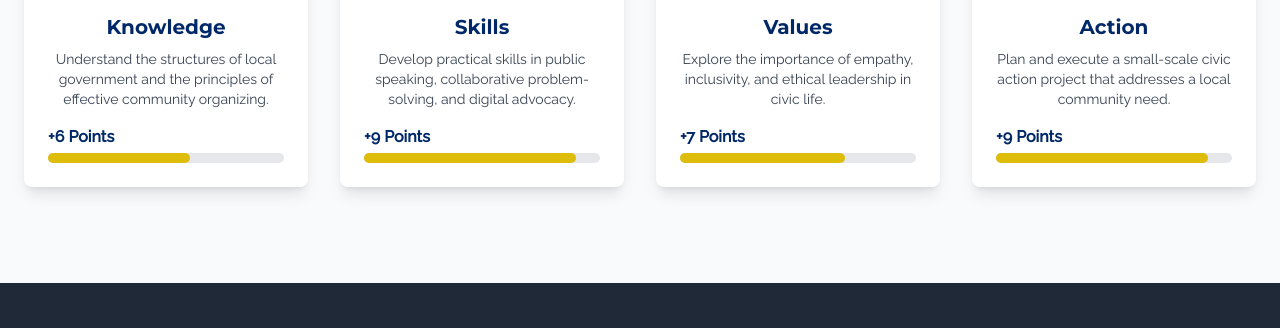
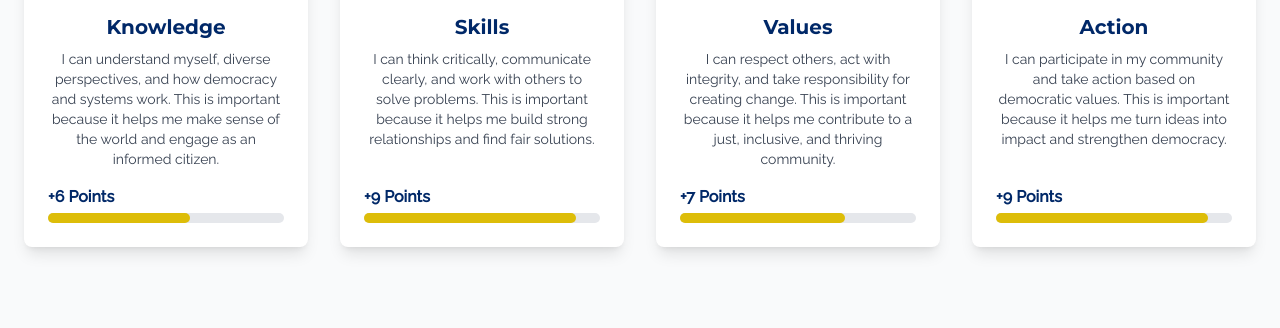
Before and after one commit to stephenflaaen/stephenflaaen.github.io, a plain HTML site: page partnerprogram_cs.html in a window 1280 px wide. Shown: the part 1678-2006 px from the top of the page. Drawn offline with nearby package versions, Linux system fonts and the light colour scheme.

Commit message:
feat: :lipstick: Update copy on program pages to match the K/S/V/A copy on main page.

```diff
--- a/partnerprogram_cs.html
+++ b/partnerprogram_cs.html
@@ -160,7 +160,7 @@
                             <svg xmlns="http://www.w3.org/2000/svg" class="h-12 w-12 text-brand-yellow" fill="none" viewBox="0 0 24 24" stroke="currentColor" stroke-width="2"><path stroke-linecap="round" stroke-linejoin="round" d="M12 6.253v13m0-13C10.832 5.477 9.246 5 7.5 5S4.168 5.477 3 6.253v13C4.168 18.477 5.754 18 7.5 18s3.332.477 4.5 1.253m0-13C13.168 5.477 14.754 5 16.5 5c1.747 0 3.332.477 4.5 1.253v13C19.832 18.477 18.246 18 16.5 18c-1.746 0-3.332.477-4.5 1.253" /></svg>
                         </div>
                         <h3 class="text-xl font-bold font-montserrat text-brand-blue dark:text-white mb-2">Knowledge</h3>
-                        <p class="text-sm mb-4">Understand the structures of local government and the principles of effective community organizing.</p>
+                        <p class="text-sm mb-4">I can understand myself, diverse perspectives, and how democracy and systems work. This is important because it helps me make sense of the world and engage as an informed citizen.</p>
                     </div>
                     <div class="mt-auto">
                         <div class="flex justify-between items-end mb-1">
@@ -178,7 +178,7 @@
                             <svg xmlns="http://www.w3.org/2000/svg" class="h-12 w-12 text-brand-yellow" fill="none" viewBox="0 0 24 24" stroke="currentColor" stroke-width="2"><path stroke-linecap="round" stroke-linejoin="round" d="M11.049 2.927c.3-.921 1.603-.921 1.902 0l1.519 4.674a1 1 0 00.95.69h4.915c.969 0 1.371 1.24.588 1.81l-3.976 2.888a1 1 0 00-.363 1.118l1.518 4.674c.3.922-.755 1.688-1.538 1.118l-3.976-2.888a1 1 0 00-1.176 0l-3.976 2.888c-.783.57-1.838-.196-1.538-1.118l1.518-4.674a1 1 0 00-.363-1.118l-3.976-2.888c-.783-.57-.38-1.81.588-1.81h4.914a1 1 0 00.951-.69l1.519-4.674z" /></svg>
                         </div>
                         <h3 class="text-xl font-bold font-montserrat text-brand-blue dark:text-white mb-2">Skills</h3>
-                        <p class="text-sm mb-4">Develop practical skills in public speaking, collaborative problem-solving, and digital advocacy.</p>
+                        <p class="text-sm mb-4">I can think critically, communicate clearly, and work with others to solve problems. This is important because it helps me build strong relationships and find fair solutions.</p>
                     </div>
                      <div class="mt-auto">
                         <div class="flex justify-between items-end mb-1">
@@ -196,7 +196,7 @@
                             <svg xmlns="http://www.w3.org/2000/svg" class="h-12 w-12 text-brand-yellow" fill="none" viewBox="0 0 24 24" stroke="currentColor" stroke-width="2"><path stroke-linecap="round" stroke-linejoin="round" d="M4.318 6.318a4.5 4.5 0 000 6.364L12 20.364l7.682-7.682a4.5 4.5 0 00-6.364-6.364L12 7.636l-1.318-1.318a4.5 4.5 0 00-6.364 0z" /></svg>
                         </div>
                         <h3 class="text-xl font-bold font-montserrat text-brand-blue dark:text-white mb-2">Values</h3>
-                        <p class="text-sm mb-4">Explore the importance of empathy, inclusivity, and ethical leadership in civic life.</p>
+                        <p class="text-sm mb-4">I can respect others, act with integrity, and take responsibility for creating change. This is important because it helps me contribute to a just, inclusive, and thriving community.</p>
                     </div>
                      <div class="mt-auto">
                         <div class="flex justify-between items-end mb-1">
@@ -214,7 +214,7 @@
                             <svg xmlns="http://www.w3.org/2000/svg" class="h-12 w-12 text-brand-yellow" fill="none" viewBox="0 0 24 24" stroke="currentColor" stroke-width="2"><path stroke-linecap="round" stroke-linejoin="round" d="M13 10V3L4 14h7v7l9-11h-7z" /></svg>
                         </div>
                         <h3 class="text-xl font-bold font-montserrat text-brand-blue dark:text-white mb-2">Action</h3>
-                        <p class="text-sm mb-4">Plan and execute a small-scale civic action project that addresses a local community need.</p>
+                        <p class="text-sm mb-4">I can participate in my community and take action based on democratic values. This is important because it helps me turn ideas into impact and strengthen democracy.</p>
                     </div>
                      <div class="mt-auto">
                         <div class="flex justify-between items-end mb-1">
```
Also changed, not shown: partnerprogram_scouts_cnmb.html (+4 -4 lines), partnerprogram_vl_catalyze.html (+4 -4 lines).
